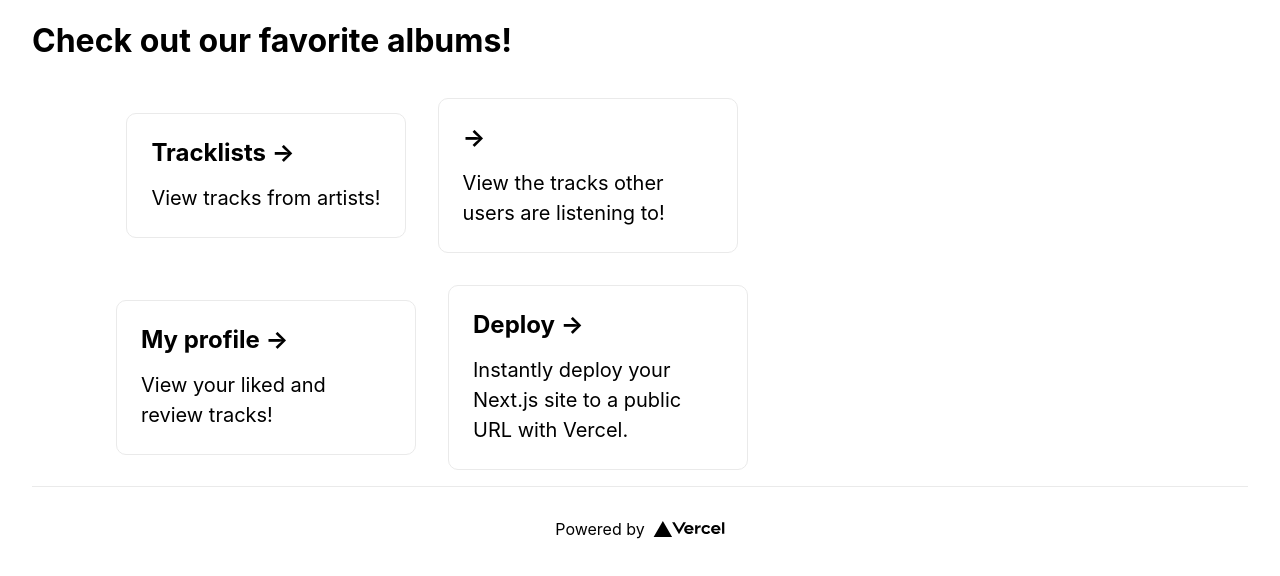
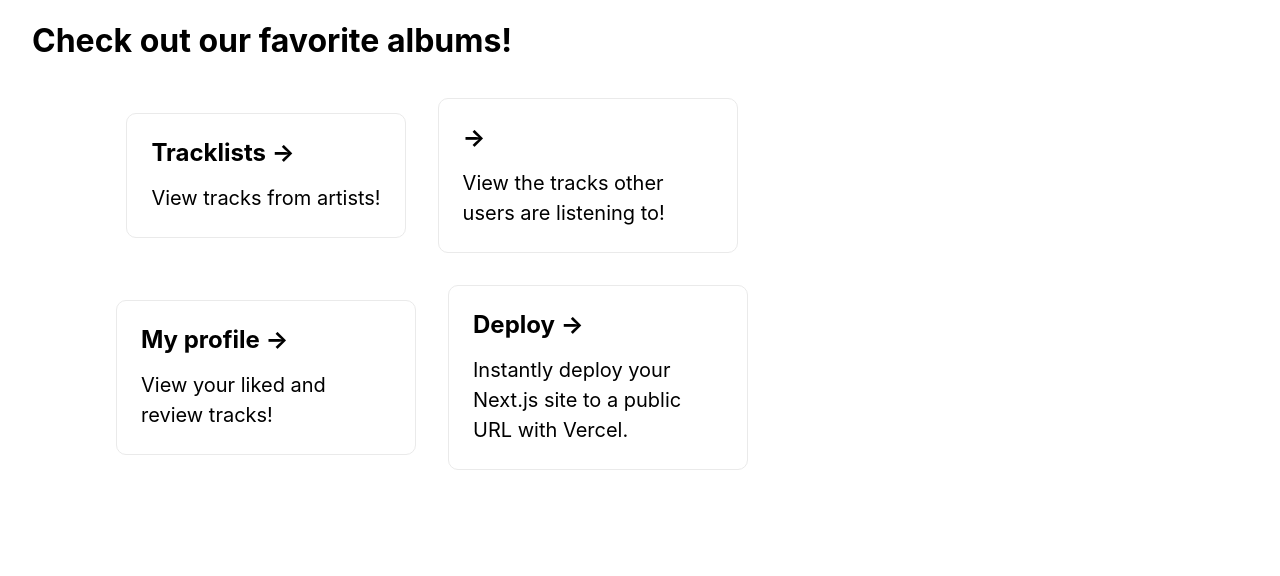
Before and after one commit to meepospammer/sound-of-eggert, a Next.js app: page / in a window 1280 px wide. Shown: the top 576 px of the page. Built offline with nearby package versions, Linux system fonts and the light colour scheme.

Commit message:
Framework for components

```diff
--- a/pages/index.js
+++ b/pages/index.js
@@ -7,11 +7,7 @@
 export default function Home() {
   return (
     <div className={styles.container}>
-      <Head>
-        <title>Create Next App</title>
-        <meta name="description" content="Generated by create next app" />
-        <link rel="icon" href="/favicon.ico" />
-      </Head>
+
 
       <main>
         <h1 className="title page">
@@ -52,19 +48,6 @@
           </a>
         </div>
       </main>
-
-      <footer className={styles.footer}>
-        <a
-          href="https://vercel.com?utm_source=create-next-app&utm_medium=default-template&utm_campaign=create-next-app"
-          target="_blank"
-          rel="noopener noreferrer"
-        >
-          Powered by{' '}
-          <span className={styles.logo}>
-            <Image src="/vercel.svg" alt="Vercel Logo" width={72} height={16} />
-          </span>
-        </a>
-      </footer>
     </div>
   )
 }
```
